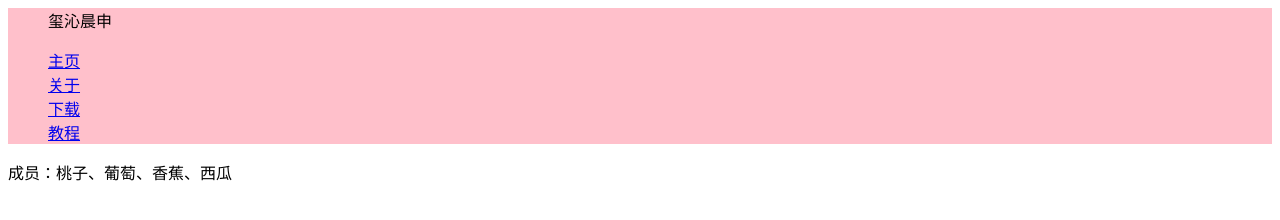
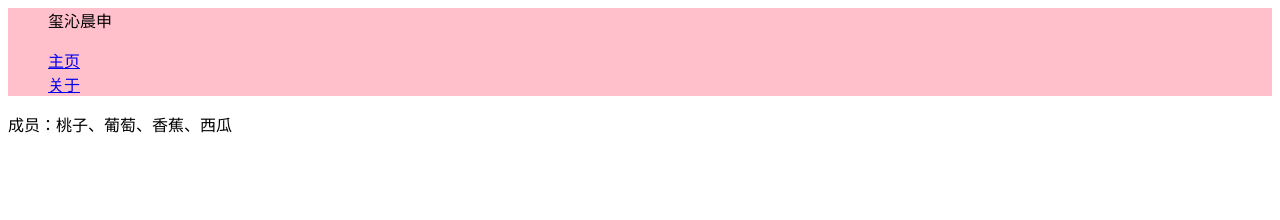
Before and after one commit to hcy349/hcy348.github.io, a plain HTML site: page gy.html in a window 1280 px wide. Drawn offline with Linux system fonts and the light colour scheme.

Commit message:
Update gy.html

```diff
--- a/gy.html
+++ b/gy.html
@@ -10,8 +10,6 @@
         <li><p>玺沁晨申</p></li>
         <li><a href="index.html">主页</a></li>
         <li><a href="gy.html">关于</a></li>
-        <li><a href="https://wkkc.vip/s/Pv9P4QbnvKzf">下载</a></li>
-        <li><a href="jc.html">教程</a></li>
       </ul>
     </div>
     <p>成员：桃子、葡萄、香蕉、西瓜</p>
```
